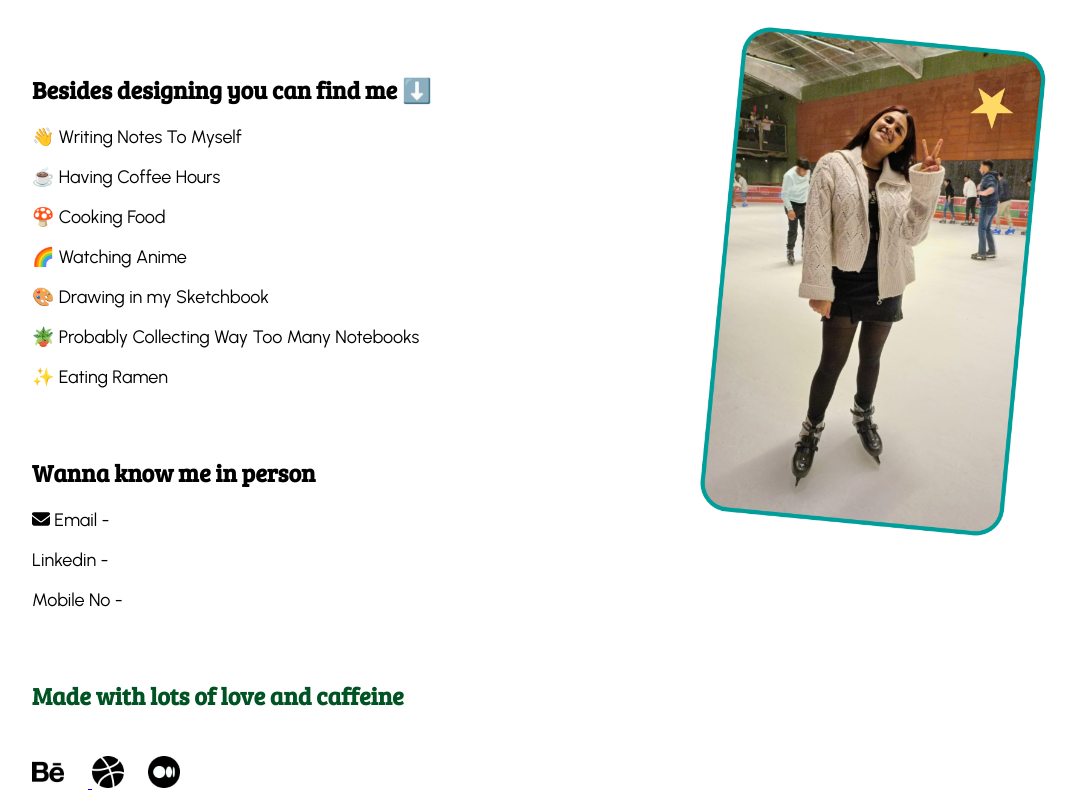
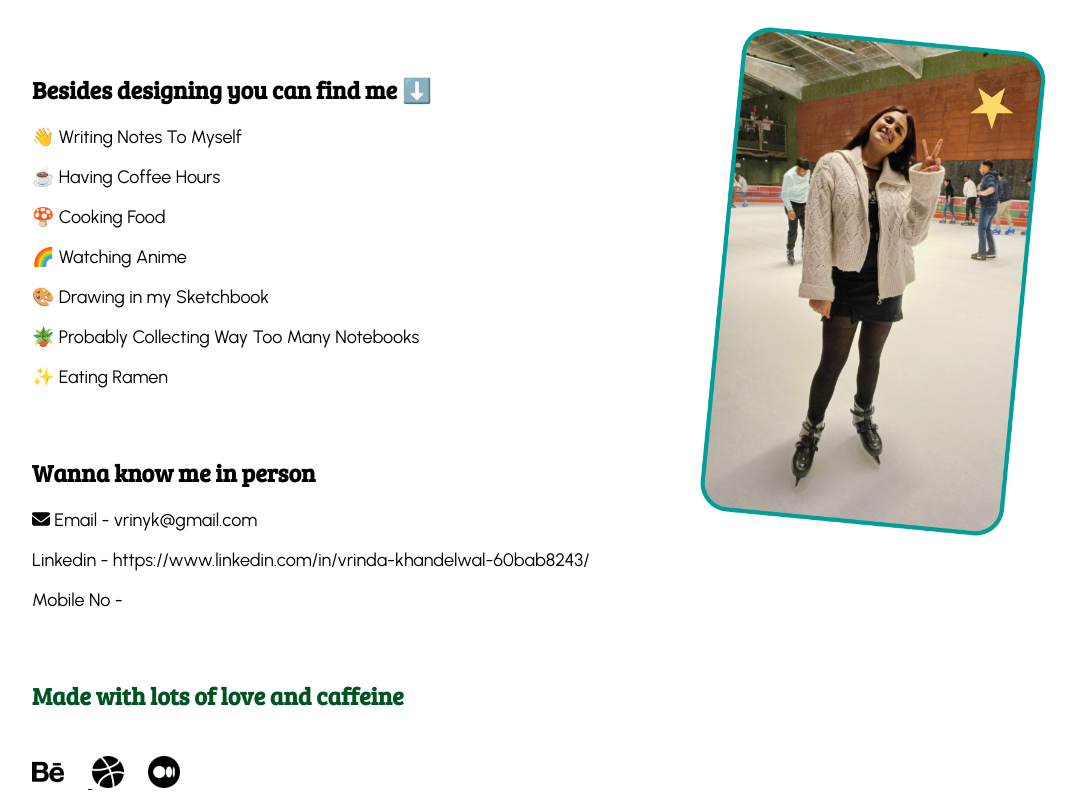
Before and after one commit to satyam0500/Vrinda-portfolio, a React (Vite) app: page /about-me in a window 1280 px wide. Shown: the part 452-1252 px from the top of the page, without its empty margins (24-1101 px from the left). Built offline with nearby package versions, Linux system fonts and the light colour scheme.

Commit message:
Update Aboutme.jsx

```diff
--- a/src/Aboutme.jsx
+++ b/src/Aboutme.jsx
@@ -58,8 +58,8 @@ function Aboutme() {
           <div className="contact">
             <h2 className="know-me">Wanna know me in person</h2>
             <div className="details">
-              <p className="find-me"><FontAwesomeIcon icon={faEnvelope} /> Email - </p>
-              <p className="find-me">Linkedin - </p>
+              <p className="find-me"><FontAwesomeIcon icon={faEnvelope} /> Email - vrinyk@gmail.com</p>
+              <p className="find-me">Linkedin - https://www.linkedin.com/in/vrinda-khandelwal-60bab8243/ </p>
               <p className="find-me">Mobile No -</p>
             </div>
           </div>
```
